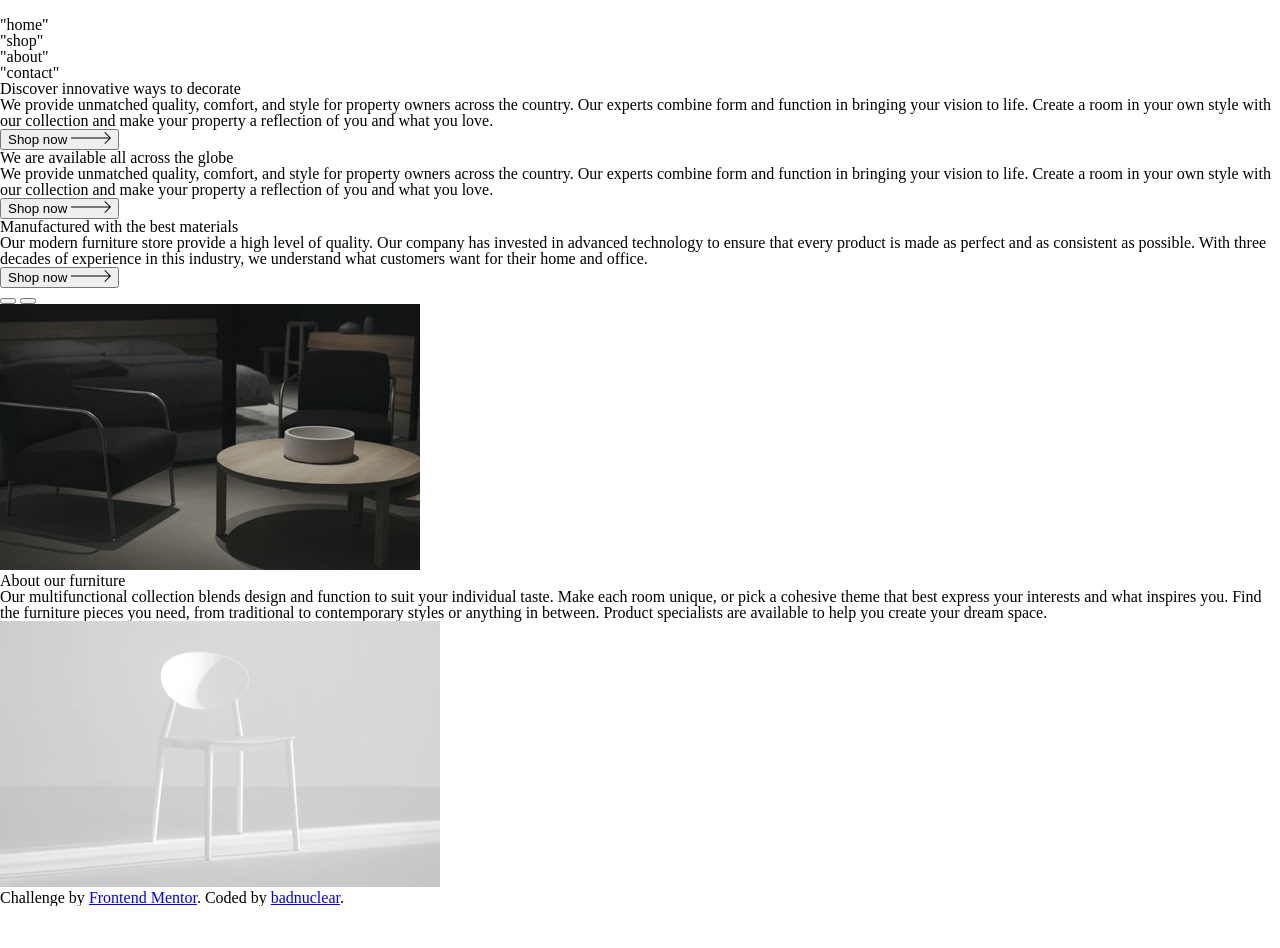
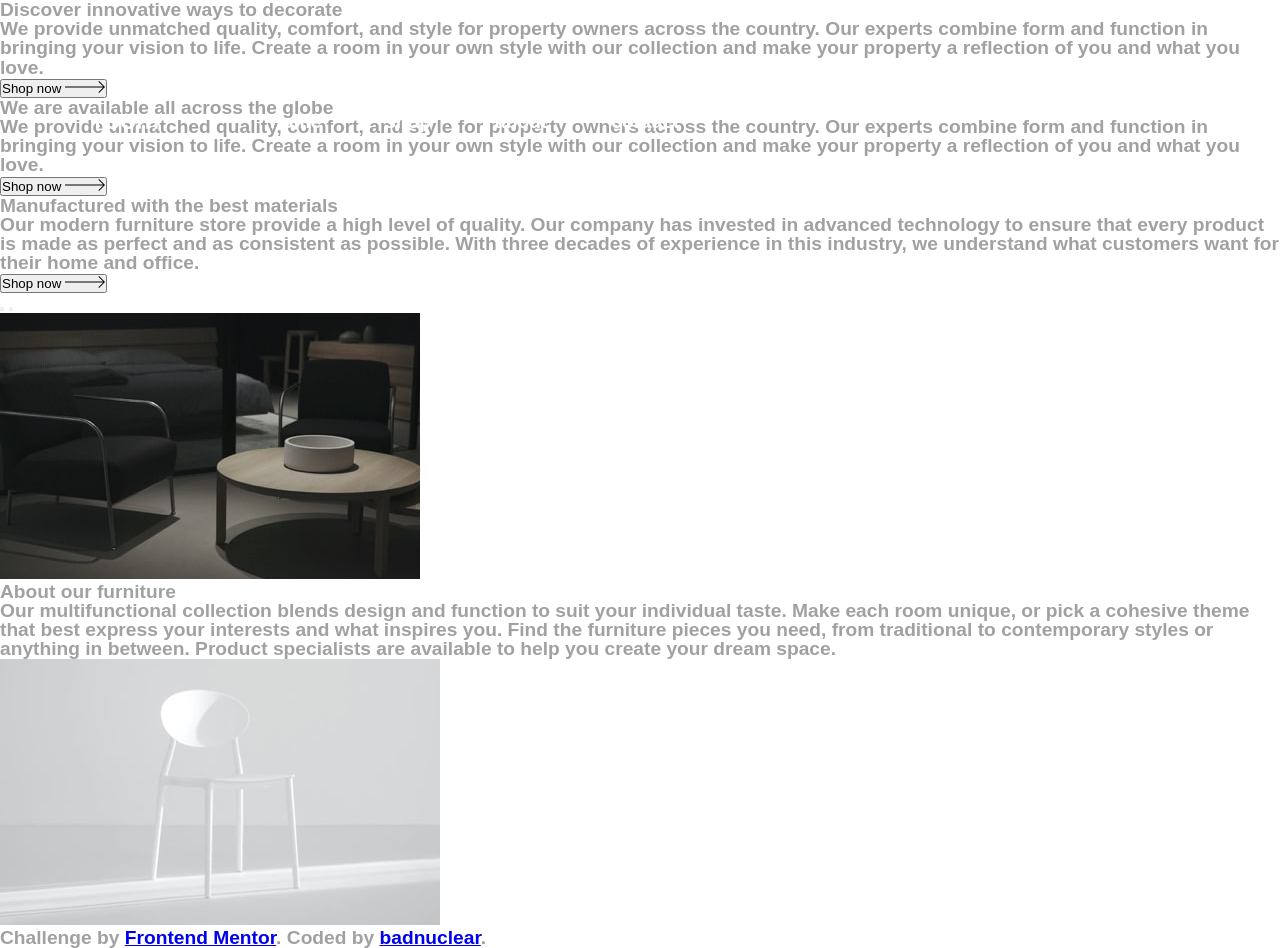
Before and after one commit to badnuclear/room-homepage-master, a plain HTML site: page index.html in a window 1280 px wide. Before the commit the page ends 906 px from the top, so only its background shows below. Drawn offline with Linux system fonts and the light colour scheme; a web font is replaced by a local one.

Commit message:
css 시작

```diff
--- a/index.html
+++ b/index.html
@@ -16,13 +16,15 @@
   </head>
   <body>
     <header class="header">
-      <img src="images/logo.svg" class="logo" alt="logo" />
+      <figure class="header__logo-box">
+        <img src="images/logo.svg" class="logo" alt="logo" />
+      </figure>
       <nav class="nav">
         <ul class="nav__list">
-          <li class="nav__menu">"home"</li>
-          <li class="nav__menu">"shop"</li>
-          <li class="nav__menu">"about"</li>
-          <li class="nav__menu">"contact"</li>
+          <li class="nav__menu">home</li>
+          <li class="nav__menu">shop</li>
+          <li class="nav__menu">about</li>
+          <li class="nav__menu">contact</li>
         </ul>
       </nav>
     </header>
--- a/styles.css
+++ b/styles.css
@@ -1 +1,67 @@
 @import "reset.css";
+@import url("https://fonts.google.com/specimen/League+Spartan");
+
+:root {
+  --Dark__Grey: hsl(0, 0%, 63%);
+  --Black: hsl(0, 0%, 0%);
+  --White: hsl(0, 0%, 100%);
+  --Very__Dark__Gray: hsl(0, 0%, 27%);
+
+  --font_weight__300: 300;
+  --font_weight__600: 600;
+  --font_weight__700: 700;
+}
+* {
+  padding: 0;
+  margin: 0;
+  box-sizing: border-box;
+}
+body {
+  font-family: Spartan, sans-serif;
+  font-size: 1.2rem;
+  font-weight: var(--font_weight__600);
+  color: var(--Dark__Grey);
+  min-height: 100vh;
+  position: relative;
+}
+.header {
+  position: absolute;
+  display: flex;
+  align-items: center;
+  margin: 6rem max(5%, 6rem);
+  z-index: 1;
+}
+.header__logo-box img {
+  vertical-align: middle;
+}
+.nav {
+  margin-left: 6rem;
+  display: flex;
+  align-items: center;
+  justify-content: space-between;
+  transition: transform 0.4s;
+}
+.nav__list {
+  color: var(--White);
+  text-transform: lowercase;
+  list-style: none;
+  display: flex;
+  gap: 2rem;
+}
+.nav__menu {
+  cursor: pointer;
+  padding: 1rem;
+  position: relative;
+}
+.nav__menu:last-child {
+  padding-right: 0;
+}
+.nav__menu:after {
+  content: "";
+  display: inline-block;
+  position: absolute;
+  bottom: 0;
+  left: 50%;
+  transform: translateX(-50%);
+  width: 0;
+}
```
